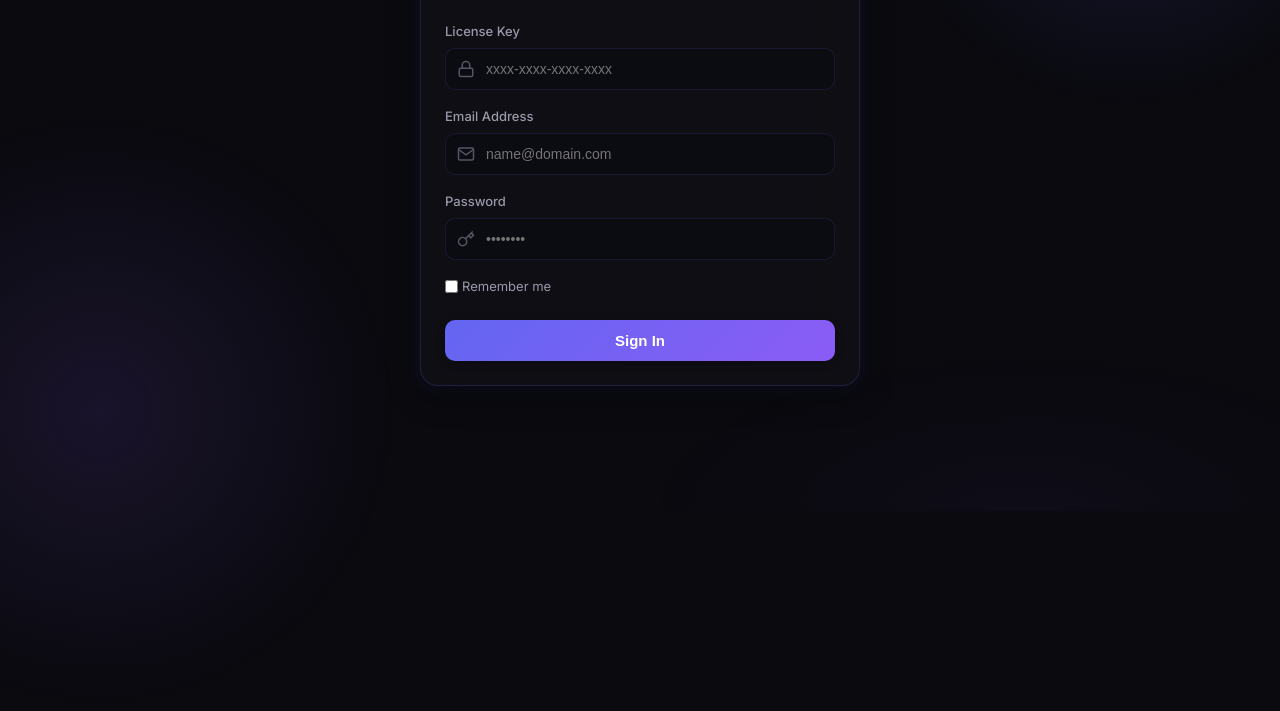
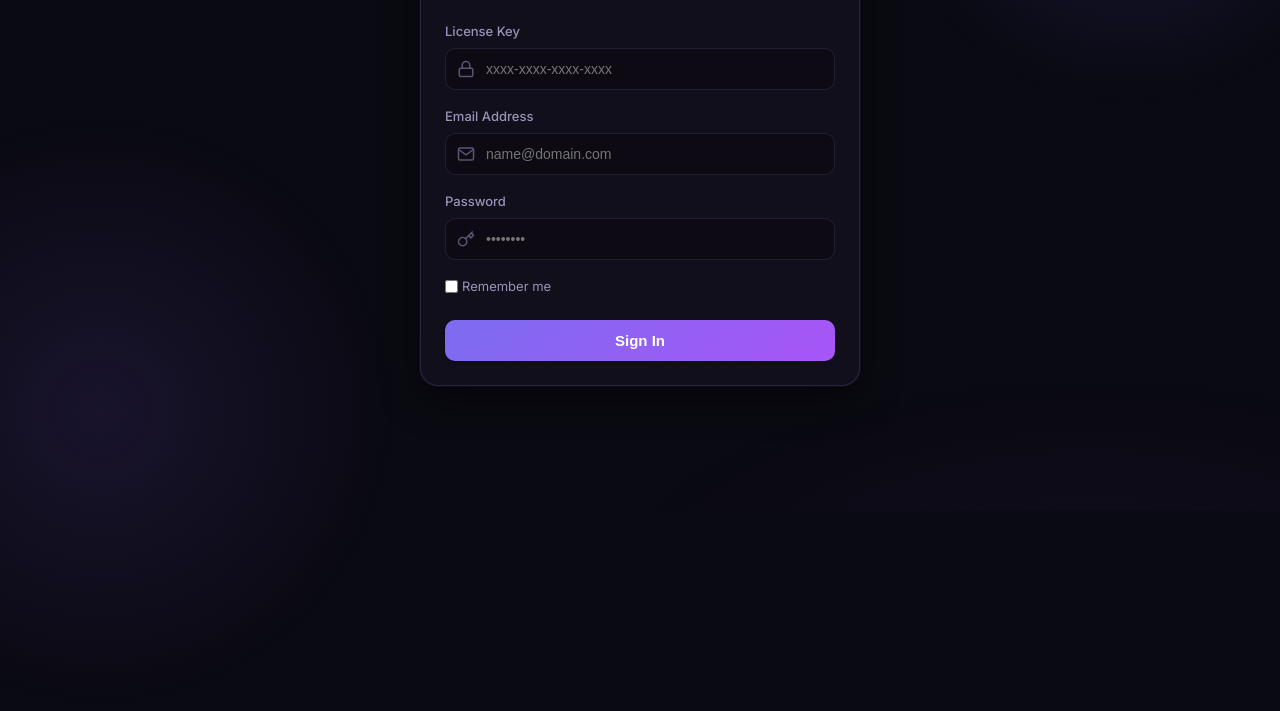
Before and after one commit to Pilsnereditor/youtube-pipeline, a website: page public/login.html in a window 1280 px wide. Shown: the part 289-1000 px from the top of the page. Drawn offline with Linux system fonts and the light colour scheme.

Commit message:
Update dashboard color tokens, gradients, and styling properties in index.css

```diff
--- a/public/index.css
+++ b/public/index.css
@@ -9,23 +9,23 @@
 /* ── CSS Variables ────────────────────────────────────────── */
 :root {
   /* Colors — Base */
-  --bg-primary:       #0a0a0f;
-  --bg-secondary:     #111118;
-  --bg-tertiary:      #16161f;
-  --bg-card:          rgba(17, 17, 24, 0.65);
-  --bg-card-light:    rgba(30, 30, 45, 0.45);
-  --bg-hover:         rgba(99, 102, 241, 0.08);
-  --bg-input:         rgba(12, 12, 18, 0.8);
+  --bg-primary:       #0a0a12;
+  --bg-secondary:     #0f0e17;
+  --bg-tertiary:      #15131f;
+  --bg-card:          rgba(22, 19, 31, 0.72);
+  --bg-card-light:    rgba(34, 30, 48, 0.5);
+  --bg-hover:         rgba(139, 92, 246, 0.08);
+  --bg-input:         rgba(13, 11, 20, 0.85);
 
   /* Colors — Text */
-  --text-primary:     #e8e8ed;
-  --text-secondary:   #9999aa;
-  --text-muted:       #555566;
-  --text-accent:      #a5b4fc;
+  --text-primary:     #e8e8f2;
+  --text-secondary:   #9a93b8;
+  --text-muted:       #5c5470;
+  --text-accent:      #c4b5fd;
 
   /* Colors — Accent */
-  --accent-indigo:    #6366f1;
-  --accent-violet:    #8b5cf6;
+  --accent-indigo:    #7c6cf1;
+  --accent-violet:    #a855f7;
   --accent-purple:    #a855f7;
   --accent-cyan:      #22d3ee;
   --accent-green:     #34d399;
@@ -35,18 +35,18 @@
   --accent-pink:      #f472b6;
 
   /* Gradients */
-  --grad-primary:     linear-gradient(135deg, #6366f1, #8b5cf6);
-  --grad-indigo:      linear-gradient(135deg, #6366f1, #818cf8);
+  --grad-primary:     linear-gradient(135deg, #7c6cf1, #a855f7);
+  --grad-indigo:      linear-gradient(135deg, #7c6cf1, #9d8bf5);
   --grad-danger:      linear-gradient(135deg, #ef4444, #f87171);
   --grad-success:     linear-gradient(135deg, #10b981, #34d399);
-  --grad-border:      linear-gradient(135deg, #6366f1, #8b5cf6, #a855f7, #6366f1);
+  --grad-border:      linear-gradient(135deg, #7c6cf1, #a855f7, #c084fc, #7c6cf1);
   --grad-shimmer:     linear-gradient(90deg, transparent, rgba(139,92,246,0.15), transparent);
 
   /* Borders */
-  --border-glass:     1px solid rgba(99, 102, 241, 0.12);
-  --border-glass-l:   1px solid rgba(99, 102, 241, 0.2);
-  --border-input:     1px solid rgba(99, 102, 241, 0.15);
-  --border-focus:     1px solid rgba(99, 102, 241, 0.5);
+  --border-glass:     1px solid rgba(160, 140, 230, 0.10);
+  --border-glass-l:   1px solid rgba(160, 140, 230, 0.18);
+  --border-input:     1px solid rgba(160, 140, 230, 0.14);
+  --border-focus:     1px solid rgba(139, 92, 246, 0.55);
 
   /* Radius */
   --r-sm:   6px;
@@ -56,11 +56,11 @@
   --r-full: 9999px;
 
   /* Shadows */
-  --shadow-sm:   0 2px 8px rgba(0,0,0,0.25);
-  --shadow-md:   0 4px 16px rgba(0,0,0,0.35);
-  --shadow-lg:   0 8px 32px rgba(0,0,0,0.45);
-  --shadow-glow: 0 0 20px rgba(99,102,241,0.15);
-  --shadow-glow-lg: 0 0 40px rgba(99,102,241,0.2);
+  --shadow-sm:   0 1px 3px rgba(0,0,0,0.4);
+  --shadow-md:   0 4px 14px rgba(0,0,0,0.45);
+  --shadow-lg:   0 12px 36px rgba(0,0,0,0.55);
+  --shadow-glow: 0 0 0 1px rgba(139,92,246,0.10);
+  --shadow-glow-lg: 0 10px 34px rgba(124,108,241,0.18);
 
   /* Spacing */
   --sp-xs:  4px;
@@ -109,8 +109,8 @@ body::before {
   content: '';
   position: fixed;
   inset: 0;
-  background: radial-gradient(ellipse 80% 60% at 50% 0%, rgba(99,102,241,0.06) 0%, transparent 60%),
-              radial-gradient(ellipse 60% 40% at 80% 100%, rgba(139,92,246,0.04) 0%, transparent 50%);
+  background: radial-gradient(ellipse 90% 55% at 50% -5%, rgba(124,108,241,0.07) 0%, transparent 60%),
+              radial-gradient(ellipse 70% 50% at 85% 110%, rgba(168,85,247,0.05) 0%, transparent 55%);
   pointer-events: none;
   z-index: 0;
 }
@@ -134,22 +134,22 @@ h4 { font-size: 1rem; font-weight: 600; }
   background: transparent;
 }
 ::-webkit-scrollbar-thumb {
-  background: rgba(99,102,241,0.25);
+  background: rgba(139,92,246,0.28);
   border-radius: var(--r-full);
 }
 ::-webkit-scrollbar-thumb:hover {
-  background: rgba(99,102,241,0.4);
+  background: rgba(139,92,246,0.45);
 }
 
 /* Firefox */
 * {
   scrollbar-width: thin;
-  scrollbar-color: rgba(99,102,241,0.25) transparent;
+  scrollbar-color: rgba(139,92,246,0.28) transparent;
 }
 
 /* ── Selection ────────────────────────────────────────────── */
 ::selection {
-  background: rgba(99,102,241,0.3);
+  background: rgba(139,92,246,0.32);
   color: #fff;
 }
 
@@ -174,16 +174,18 @@ h4 { font-size: 1rem; font-weight: 600; }
 /* ── Glass Card ───────────────────────────────────────────── */
 .glass {
   background: var(--bg-card);
-  backdrop-filter: blur(16px);
-  -webkit-backdrop-filter: blur(16px);
+  backdrop-filter: blur(14px);
+  -webkit-backdrop-filter: blur(14px);
   border: var(--border-glass);
   border-radius: var(--r-lg);
   padding: var(--sp-lg);
-  transition: border-color var(--t-base), box-shadow var(--t-base);
+  box-shadow: var(--shadow-md);
+  transition: border-color var(--t-base), box-shadow var(--t-base), transform var(--t-base);
 }
 
 .glass:hover {
-  border-color: rgba(99,102,241,0.2);
+  border-color: rgba(160,140,230,0.22);
+  box-shadow: var(--shadow-lg);
 }
 
 .glass-light {
@@ -238,7 +240,7 @@ h4 { font-size: 1rem; font-weight: 600; }
   border-radius: var(--r-md);
   cursor: pointer;
   transition: transform var(--t-fast), box-shadow var(--t-base), filter var(--t-base);
-  box-shadow: 0 2px 12px rgba(99,102,241,0.3);
+  box-shadow: 0 2px 10px rgba(124,108,241,0.22);
   position: relative;
   overflow: hidden;
 }
@@ -254,7 +256,7 @@ h4 { font-size: 1rem; font-weight: 600; }
 
 .btn-primary:hover {
   transform: translateY(-1px);
-  box-shadow: 0 4px 20px rgba(99,102,241,0.4);
+  box-shadow: 0 6px 22px rgba(124,108,241,0.3);
 }
 
 .btn-primary:hover::after { opacity: 1; }
```
